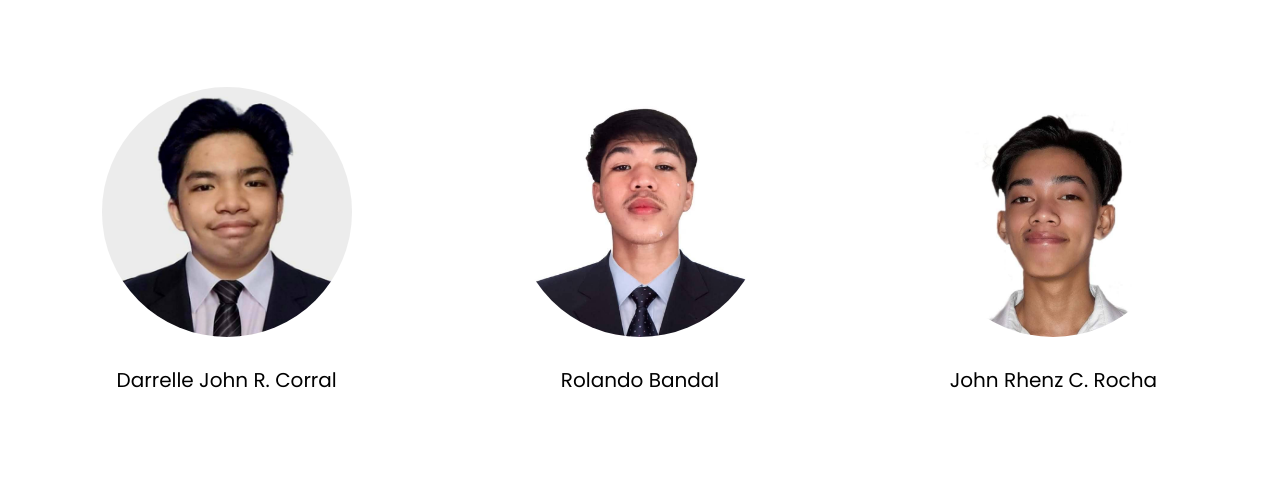
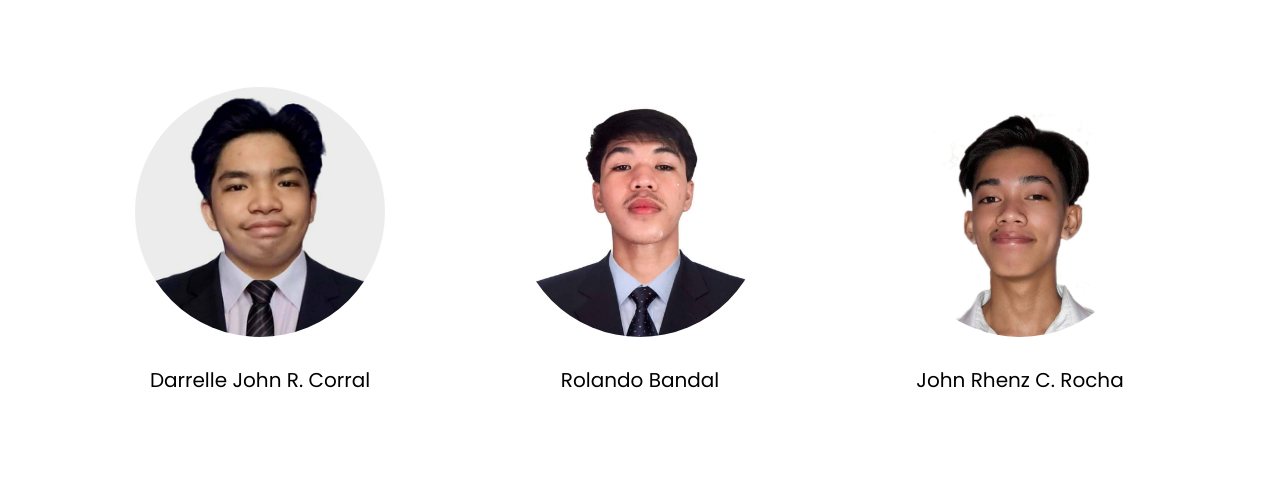
Before and after one commit to kuroinu08/kuroinu08.github.io, a plain HTML site: page team.html in a window 1280 px wide. Shown: the part 269-761 px from the top of the page. Drawn offline with Linux system fonts and the light colour scheme.

Commit message:
added container class

```diff
--- a/team.html
+++ b/team.html
@@ -44,7 +44,7 @@
         </header>
       </div>
 
-      <div class="grid grid--1x3 team__content">
+      <div class="grid grid--1x3 team__content container">
         <div class="team__images">
           <img
             class="team__img"
```
